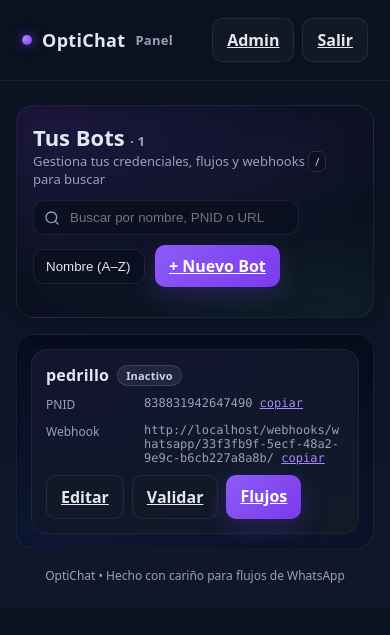
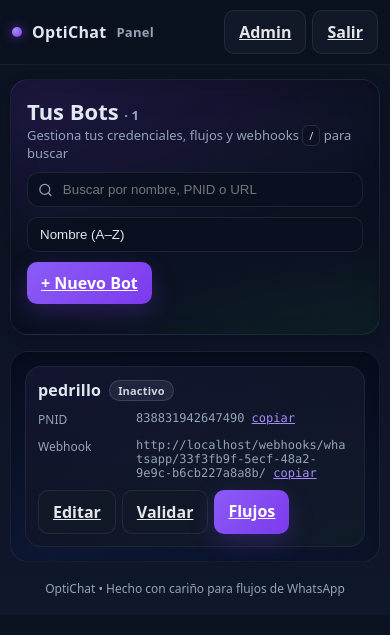
Before and after one commit to whatsapp123bot-spec/fanty-whatsapp-bot, a Django app: page /panel/ in a window 390 px wide. Shown: the top 635 px of the page. Run offline with Django 5.2, Linux system fonts and the light colour scheme; a user stored in the database is signed in; data comes from the database, SQL or seed files in the repository.

Commit message:
feat(ui): mejora responsive móvil sin alterar desktop; añade static/css/responsive.css y la enlaza en panel, flujos, form, live chat, builder y chat preview

```diff
--- /dev/null
+++ b/mi_chatfuel/static/css/responsive.css
@@ -0,0 +1,48 @@
+/* Ajustes responsive sin afectar desktop (solo en < 900px y < 600px) */
+
+@media (max-width: 900px) {
+  /* Generales */
+  header { padding: 10px 12px !important; gap: 8px; }
+  .brand { font-size: 16px !important; }
+  .container { max-width: 100% !important; padding: 0 10px !important; margin: 14px auto !important; }
+}
+
+@media (max-width: 600px) {
+  /* ===== Panel de bots (panel.html) ===== */
+  .toolbar { flex-direction: column !important; align-items: stretch !important; gap: 10px !important; }
+  .controls { width: 100% !important; justify-content: stretch !important; }
+  .search { width: 100% !important; }
+  .search input { min-width: 0 !important; width: 100% !important; }
+  .select { width: 100% !important; }
+  .list { grid-template-columns: 1fr !important; }
+  .card { padding: 12px !important; }
+
+  /* ===== Flujos (flows.html) ===== */
+  .list { grid-template-columns: 1fr !important; }
+  .actions { gap: 6px !important; }
+
+  /* ===== Form de flujo (flow_form.html) ===== */
+  form .actions { flex-direction: column !important; align-items: stretch !important; }
+  form .actions .btn, form .actions a.btn { width: 100% !important; text-align: center; }
+
+  /* ===== Chat en vivo (live_chat.html) ===== */
+  .container { display: block !important; height: auto !important; }
+  .side { margin-bottom: 12px; border-radius: 12px !important; }
+  .main { border-radius: 12px !important; grid-template-rows: auto auto auto !important; }
+  .msgs { max-height: 55vh; }
+  .composer { position: sticky; bottom: 0; background: rgba(11,18,32,.8); backdrop-filter: blur(6px); }
+  .tools { flex-wrap: wrap; }
+  .tools input[type="search"] { flex: 1 1 100%; }
+  .tools select { width: 100%; }
+
+  /* ===== Builder (flow_builder.html) ===== */
+  .wrap { grid-template-columns: 1fr !important; gap: 8px !important; height: auto !important; }
+  .sidebar { display: none !important; }
+  .canvas { min-height: 70vh; }
+  header .actions { overflow-x: auto; max-width: 60%; }
+
+  /* ===== Chat preview (chat.html) ===== */
+  .chat-container { border-radius: 0 !important; }
+  .messages { padding-bottom: 72px !important; }
+  .wa-buttons { width: 100% !important; }
+}
--- a/mi_chatfuel/templates/bots/flow_form.html
+++ b/mi_chatfuel/templates/bots/flow_form.html
@@ -1,6 +1,7 @@
 <!DOCTYPE html>
 <html lang="es">
 <head>
+  {% load static %}
   <meta charset="utf-8" />
   <meta name="viewport" content="width=device-width, initial-scale=1" />
   <title>{{ title }}</title>
@@ -37,6 +38,7 @@
     .footer{text-align:center;margin:18px 0;color:var(--muted);font-size:12px}
     .hint{color:var(--muted);font-size:12px;margin:8px 0 0}
   </style>
+  <link rel="stylesheet" href="{% static 'css/responsive.css' %}">
 </head>
 <body>
   <header>
--- a/mi_chatfuel/templates/bots/flows.html
+++ b/mi_chatfuel/templates/bots/flows.html
@@ -1,6 +1,7 @@
 <!DOCTYPE html>
 <html lang="es">
 <head>
+  {% load static %}
   <meta charset="UTF-8" />
   <meta name="viewport" content="width=device-width, initial-scale=1.0" />
   <title>OptiChat — Flujos</title>
@@ -26,6 +27,7 @@
     .row { display:flex; align-items:center; gap:8px; justify-content:space-between; color:var(--muted); font-size:12px; }
     .actions { display:flex; flex-wrap:wrap; gap:8px; }
   </style>
+  <link rel="stylesheet" href="{% static 'css/responsive.css' %}">
 </head>
 <body>
   <header>
--- a/mi_chatfuel/templates/bots/live_chat.html
+++ b/mi_chatfuel/templates/bots/live_chat.html
@@ -1,6 +1,7 @@
 <!DOCTYPE html>
 <html lang="es">
 <head>
+  {% load static %}
   <meta charset="UTF-8" />
   <meta name="viewport" content="width=device-width, initial-scale=1.0" />
   <title>OptiChat — Chat en vivo</title>
@@ -73,6 +74,7 @@
   .toggle input:checked::after{transform:translateX(12px);background:#bbf7d0}
   .toggle .lbl{font-size:12px;color:#cbd5e1}
   </style>
+  <link rel="stylesheet" href="{% static 'css/responsive.css' %}">
 </head>
 <body>
   <header>
--- a/mi_chatfuel/templates/bots/panel.html
+++ b/mi_chatfuel/templates/bots/panel.html
@@ -1,6 +1,7 @@
 <!DOCTYPE html>
 <html lang="es">
 <head>
+  {% load static %}
   <meta charset="UTF-8" />
   <meta name="viewport" content="width=device-width, initial-scale=1.0" />
   <title>OptiChat — Panel</title>
@@ -75,6 +76,7 @@
   .modal-result{position:absolute; inset:0; padding:12px; color:#e5e7eb; font-family: ui-monospace, SFMono-Regular, Menlo, Monaco, Consolas, monospace; font-size:12px; white-space:pre-wrap; overflow:auto}
   .error-box{border:1px solid rgba(239,68,68,.45); background:rgba(239,68,68,.08); color:#fecaca; padding:10px; border-radius:10px}
   </style>
+  <link rel="stylesheet" href="{% static 'css/responsive.css' %}">
 </head>
 <body>
   <header>
--- a/mi_chatfuel/templates/chat.html
+++ b/mi_chatfuel/templates/chat.html
@@ -1,6 +1,7 @@
 <!DOCTYPE html>
 <html lang="es">
 <head>
+    {% load static %}
     <meta charset="UTF-8" />
     <meta name="viewport" content="width=device-width, initial-scale=1.0" />
     <title>OptiChat — Vista previa</title>
@@ -84,6 +85,7 @@
         }
     /* (las respuestas rápidas ya no van abajo) */
     </style>
+    <link rel="stylesheet" href="{% static 'css/responsive.css' %}">
 </head>
 <body>
     <div class="chat-container">
--- a/mi_chatfuel/templates/flow_builder.html
+++ b/mi_chatfuel/templates/flow_builder.html
@@ -1,6 +1,7 @@
 <!DOCTYPE html>
 <html lang="es">
 <head>
+  {% load static %}
   <meta charset="UTF-8" />
   <meta name="viewport" content="width=device-width, initial-scale=1.0" />
   <title>OptiChat — Builder</title>
@@ -254,6 +255,7 @@
   :root[data-theme="light"] .zoom-controls button { background:#f3f4f6; color:#111827; border-color:#e5e7eb; }
   :root[data-theme="light"] .zoom-controls button:hover { background:#e5e7eb; }
   </style>
+  <link rel="stylesheet" href="{% static 'css/responsive.css' %}">
 </head>
 <body>
   <header>
```
